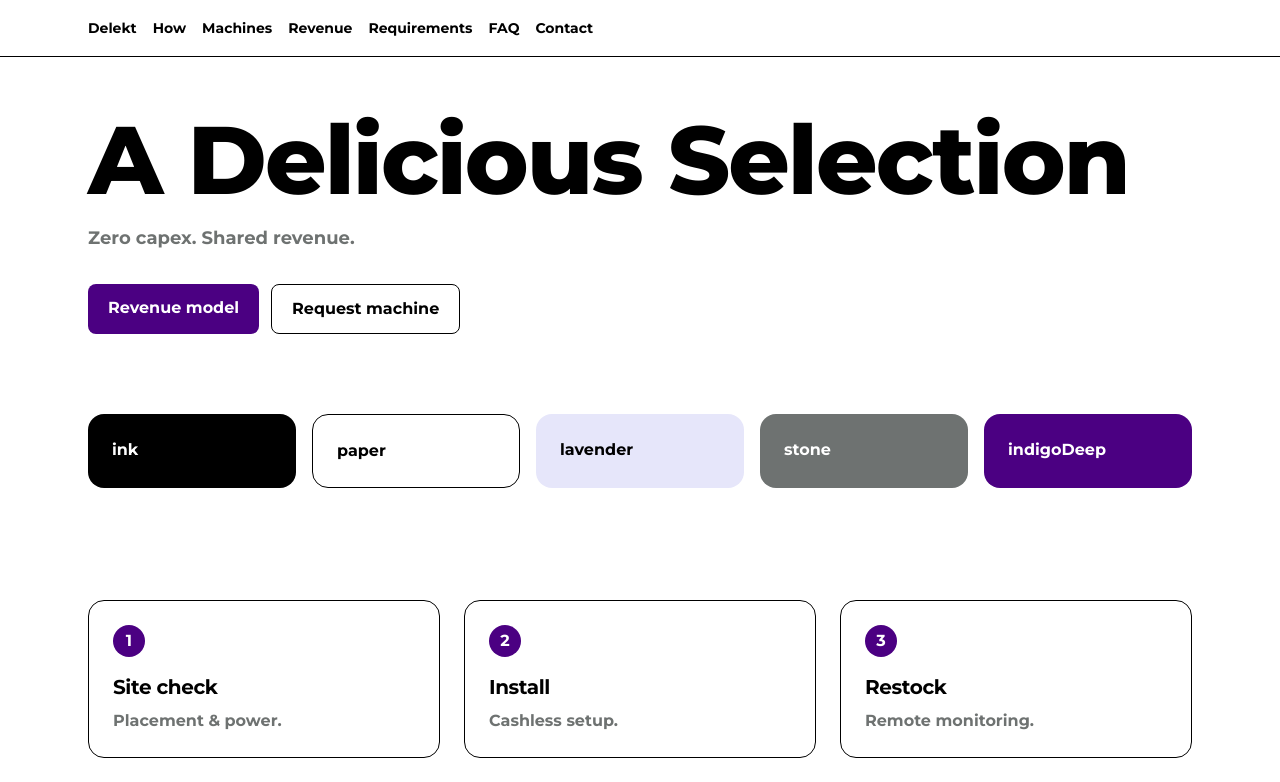
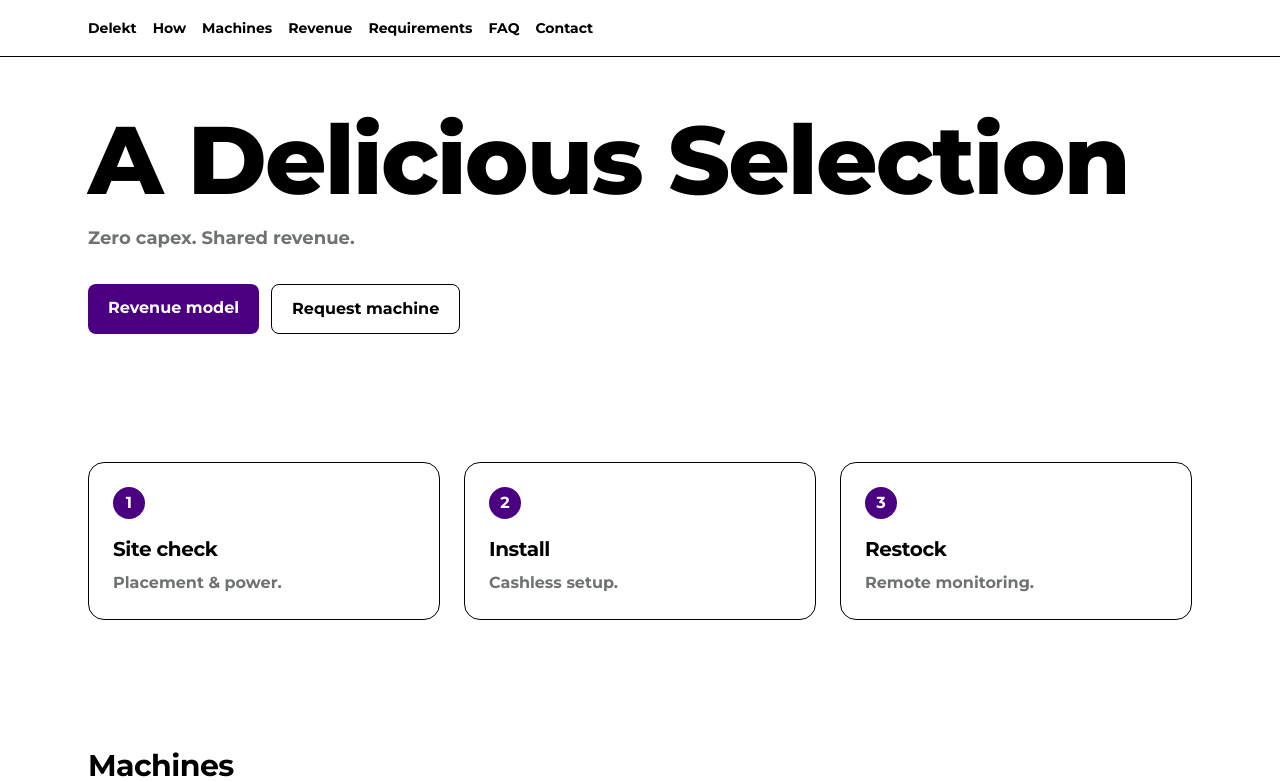
Before and after one commit to MiladArbabi/delekt-website, a Next.js app in the folder site/: page /preview/ in a window 1280 px wide. Shown: the top 782 px of the page. Built offline with nearby package versions, Linux system fonts and the light colour scheme.

Commit message:
chore: removes the color pallete boxes

```diff
--- a/site/src/app/page.tsx
+++ b/site/src/app/page.tsx
@@ -43,14 +43,6 @@ export default function Page() {
         </div>
       </section>
 
-      <section className="mx-auto max-w-6xl px-6 py-8 grid grid-cols-2 md:grid-cols-5 gap-4">
-        <div className="rounded-2xl p-6 text-white bg-ink">ink</div>
-        <div className="rounded-2xl p-6 border bg-paper">paper</div>
-        <div className="rounded-2xl p-6 bg-lavender">lavender</div>
-        <div className="rounded-2xl p-6 text-white bg-stone">stone</div>
-        <div className="rounded-2xl p-6 text-white bg-indigoDeep">indigoDeep</div>
-      </section>
-
       <section id="how" className="mx-auto max-w-6xl px-6 py-16 md:py-20 grid gap-6 md:grid-cols-3">
         <Step n={1} title="Site check" text="Placement & power." />
         <Step n={2} title="Install" text="Cashless setup." />
```
Also changed, not shown: 1 other file (tests, documents, lock files or other folders).
